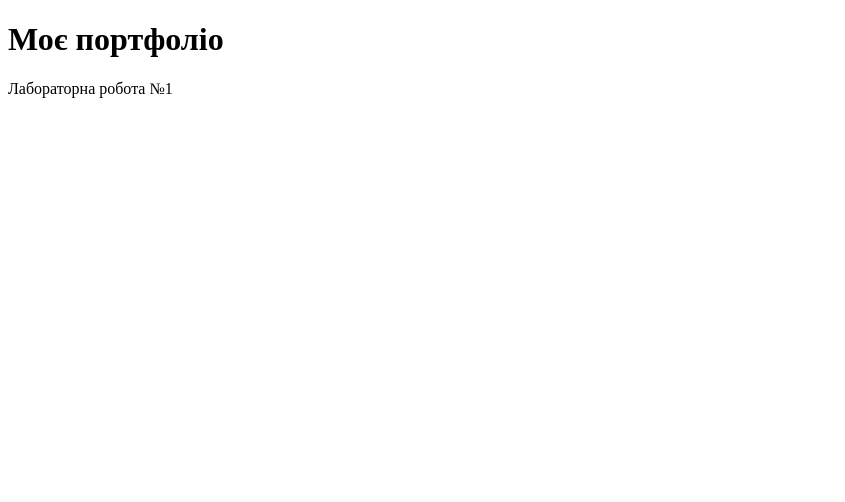
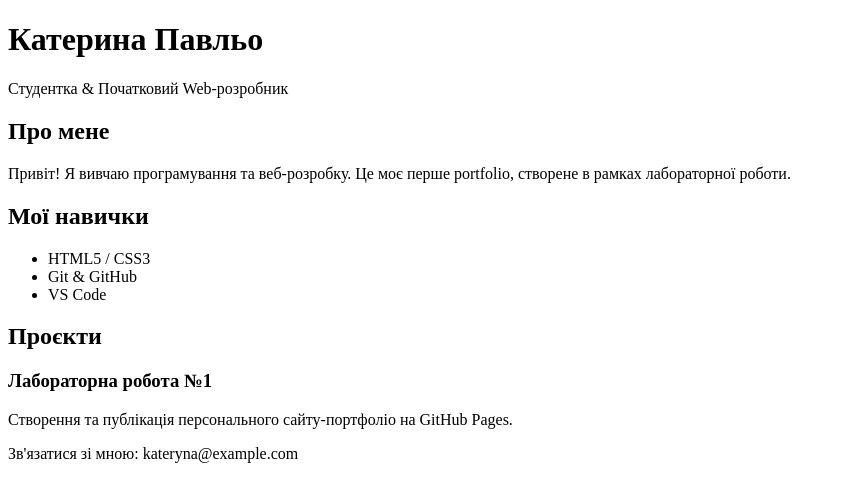
Before and after one commit to katerynapavlyo/my-portfolio, a plain HTML site: page index.html in a window 1280 px wide. Shown: the whole page, without its empty margins (0-845 px from the left). Drawn offline with Linux system fonts and the light colour scheme.

Commit message:
Updated portfolio content

```diff
--- a/index.html
+++ b/index.html
@@ -1,13 +1,41 @@
 <!DOCTYPE html>
 <html lang="uk">
 <head>
-  <meta charset="UTF-8">
-  <meta name="viewport" content="width=device-width, initial-scale=1.0">
-  <title>Моє Портфоліо</title>
-  <link rel="stylesheet" href="style.css">
+    <meta charset="UTF-8">
+    <meta name="viewport" content="width=device-width, initial-scale=1.0">
+    <title>Портфоліо — Катерина Павльо</title>
+    <link rel="stylesheet" href="style.css">
 </head>
 <body>
-  <h1>Моє портфоліо</h1>
-  <p>Лабораторна робота №1</p>
+    <header>
+        <h1>Катерина Павльо</h1>
+        <p>Студентка & Початковий Web-розробник</p>
+    </header>
+
+    <section id="about">
+        <h2>Про мене</h2>
+        <p>Привіт! Я вивчаю програмування та веб-розробку. Це моє перше portfolio, створене в рамках лабораторної роботи.</p>
+    </section>
+
+    <section id="skills">
+        <h2>Мої навички</h2>
+        <ul>
+            <li>HTML5 / CSS3</li>
+            <li>Git & GitHub</li>
+            <li>VS Code</li>
+        </ul>
+    </section>
+
+    <section id="projects">
+        <h2>Проєкти</h2>
+        <div class="project-card">
+            <h3>Лабораторна робота №1</h3>
+            <p>Створення та публікація персонального сайту-портфоліо на GitHub Pages.</p>
+        </div>
+    </section>
+
+    <footer>
+        <p>Зв'язатися зі мною: kateryna@example.com</p>
+    </footer>
 </body>
 </html>
```
